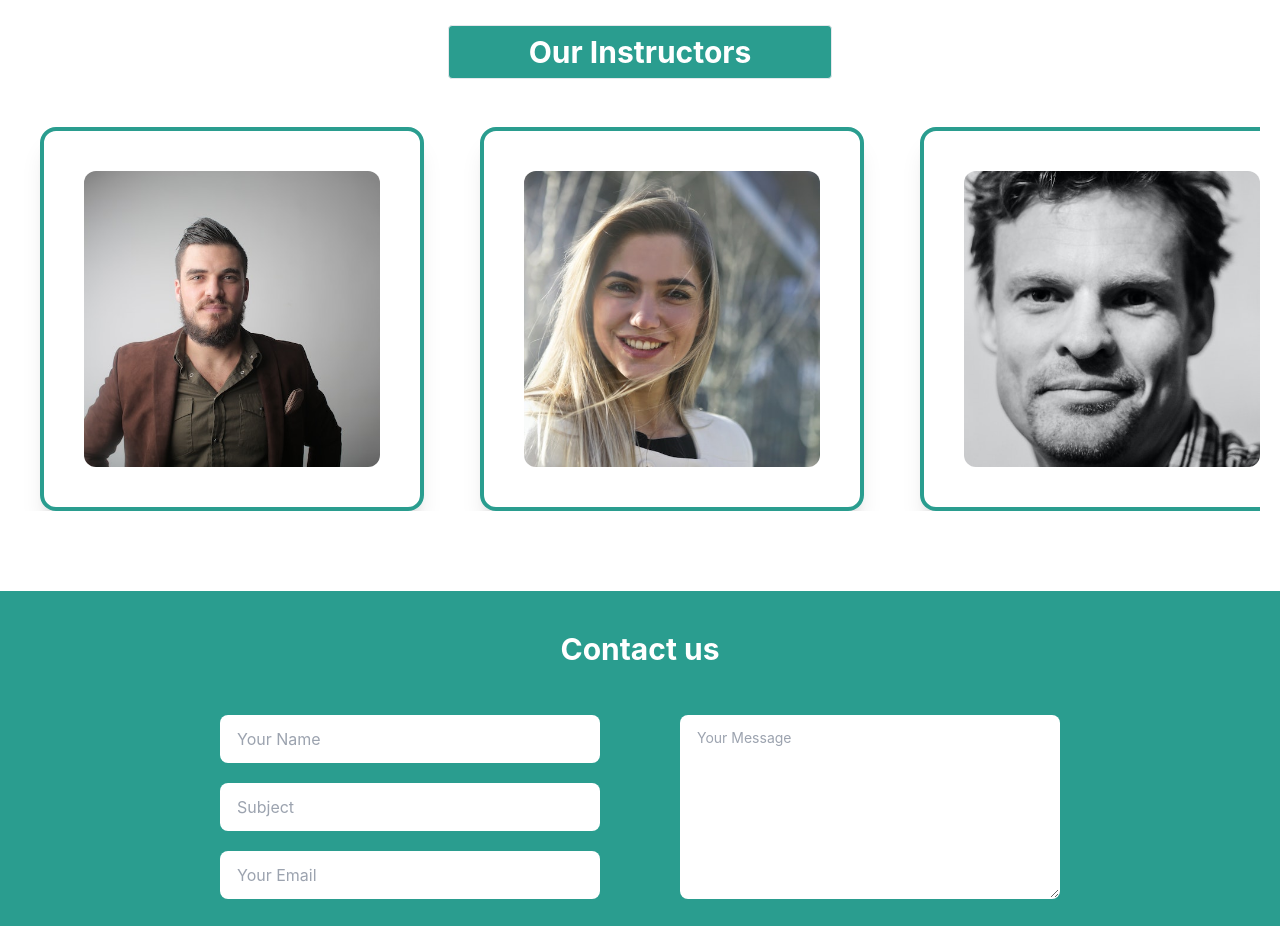
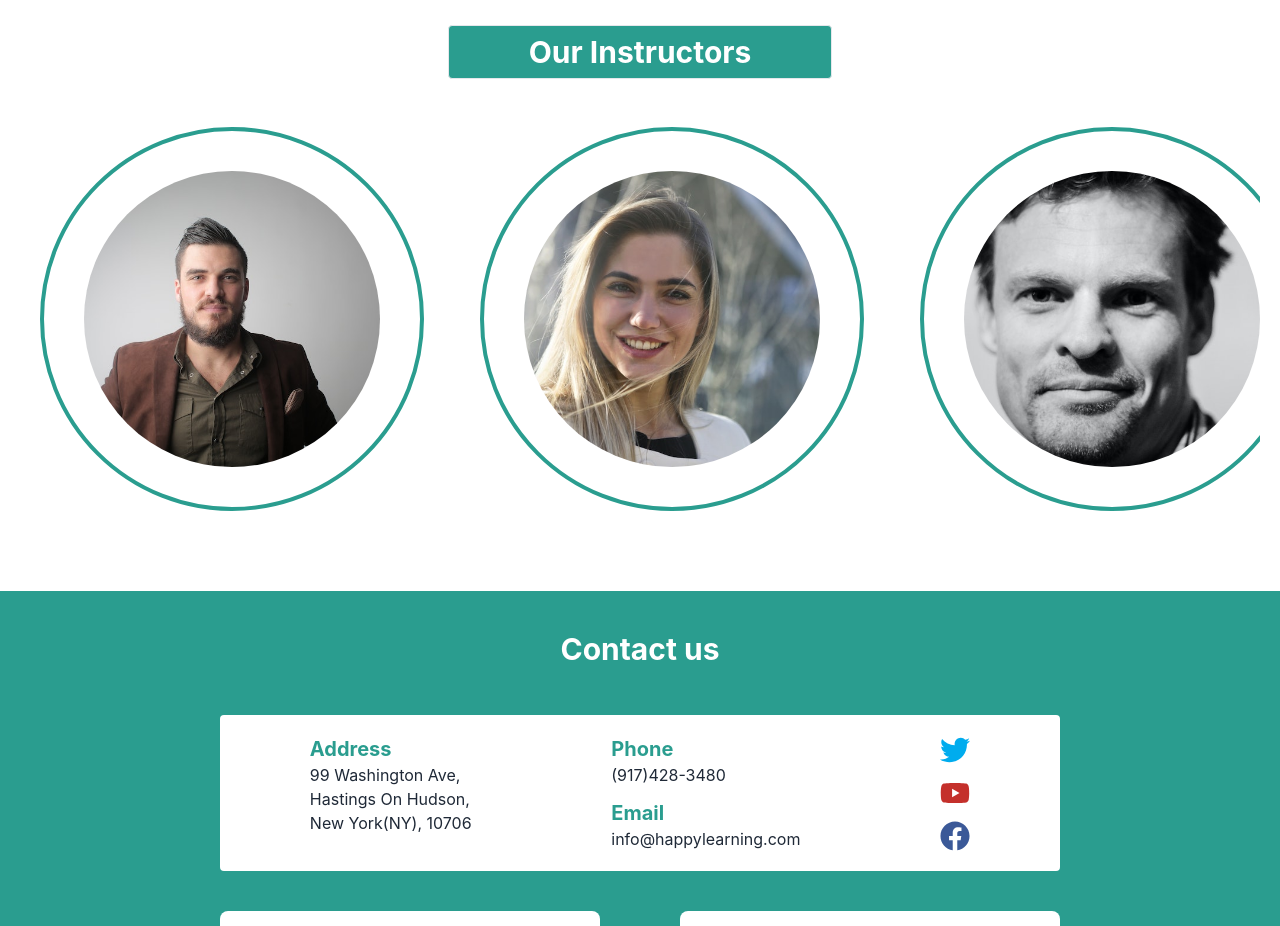
Before and after one commit to joydharsamrat/happy-learnning, a React (Create React App) app: page /home in a window 1280 px wide. Shown: the part 1780-2706 px from the top of the page. Built offline with nearby package versions, Linux system fonts and the light colour scheme; no server answers.

Commit message:
contact section updated

```diff
--- a/src/Pages/Home/Home/Contact/Contact.js
+++ b/src/Pages/Home/Home/Contact/Contact.js
@@ -2,6 +2,8 @@ import React, { useRef } from 'react';
 import emailjs from '@emailjs/browser';
 import { toast } from 'react-hot-toast';
 import { useState } from 'react';
+import { FaTwitter, FaYoutube, FaFacebook } from "react-icons/fa";
+import { Link } from 'react-router-dom';
 
 const Contact = () => {
     const [loading, setLoading] = useState(false)
@@ -27,6 +29,31 @@ const Contact = () => {
 
         <div className='bg-[#2a9d8f] p-10'>
             <h1 className='text-3xl text-white font-bold text-center mb-12'>Contact us</h1>
+            <div className='my-10 '>
+                <div className='lg:flex justify-around p-5 rounded lg:w-[70%] mx-auto bg-white'>
+                    <div>
+                        <h4 className='text-xl text-[#2a9d8f] font-bold'>Address</h4>
+                        <p>99 Washington Ave,<br /> Hastings On Hudson, <br /> New York(NY), 10706</p>
+                    </div>
+                    <div className='my-3 lg:my-0'>
+                        <div>
+                            <h4 className='text-xl text-[#2a9d8f] font-bold'>Phone</h4>
+                            <p>(917)428-3480</p>
+                        </div>
+                        <div className='mt-3'>
+                            <h4 className='text-xl text-[#2a9d8f] font-bold'>Email</h4>
+                            <p>info@happylearning.com</p>
+                        </div>
+                    </div>
+                    <div className='flex lg:flex-col justify-around lg:justify-between text-3xl'>
+                        <Link><FaTwitter className='text-[#00acee] hover:scale-110' ></FaTwitter></Link>
+                        <Link><FaYoutube className='text-[#c4302b] hover:scale-110'></FaYoutube></Link>
+                        <Link><FaFacebook className='text-[#3b5998] hover:scale-110'></FaFacebook></Link>
+
+
+                    </div>
+                </div>
+            </div>
             <form className='flex flex-col items-center lg:w-[70%] mx-auto' ref={form} onSubmit={sendEmail}>
                 <div className='flex flex-col lg:flex-row gap-10 lg:gap-20 mb-10 w-full '>
                     <div className='flex flex-col gap-5 w-full'>
@@ -41,7 +68,7 @@ const Contact = () => {
                         <textarea name="message" className="textarea w-full h-full  " placeholder="Your Message" required></textarea>
                     </div>
                 </div>
-                <input className='btn bg-white w-1/2 lg:w-full text-[#2a9d8f] hover:bg-[#2a9d8f] hover:text-white' type="submit" value={loading ? 'Sending...' : 'Send Message'} />
+                <input className='btn bg-white w-1/2 lg:w-1/4 text-[#2a9d8f] hover:bg-[#18524b] hover:text-white' type="submit" value={loading ? 'Sending...' : 'Send Message'} />
             </form>
 
         </div>
--- a/src/Pages/Home/Home/Instructors/Carousel/InstructorCarousel.js
+++ b/src/Pages/Home/Home/Instructors/Carousel/InstructorCarousel.js
@@ -22,11 +22,11 @@ const InstructorCarousel = () => {
                 <motion.div drag="x" dragConstraints={{ right: 0, left: -width }} className='inner-carousel flex gap-14 px-5'>
 
                     <motion.div className='item'>
-                        <div className="card w-96 border-4 border-[#2a9d8f] text-white shadow-xl relative">
+                        <div className="card w-96 border-4 rounded-full border-[#2a9d8f] text-white  relative">
                             <figure className="px-10 py-10">
-                                <img src={img1} alt="Shoes" className="rounded-xl pointer-events-none" />
+                                <img src={img1} alt="Shoes" className="rounded-full pointer-events-none " />
                             </figure>
-                            <div className="flex flex-col items-center justify-center gap-5 absolute bg-black h-[79%] w-[296px] mx-10 my-10 bg-opacity-70 opacity-0 transition duration-700 ease-in-out rounded-xl hover:opacity-100">
+                            <div className="flex flex-col rounded-full items-center justify-center gap-5 absolute bg-black h-[79%] w-[296px] mx-10 my-10 bg-opacity-70 opacity-0 transition duration-700 ease-in-out hover:opacity-100">
                                 <h2 className="card-title">Benjamin Becker</h2>
                                 <p>Javascript Instructor</p>
                                 <div className="flex gap-10 text-2xl">
@@ -38,11 +38,11 @@ const InstructorCarousel = () => {
                         </div>
                     </motion.div>
                     <motion.div className='item'>
-                        <div className="card w-96 border-4 border-[#2a9d8f] text-white shadow-xl relative">
+                        <div className="card w-96 rounded-full border-4 border-[#2a9d8f] text-white  relative">
                             <figure className="px-10 py-10">
-                                <img src={img2} alt="Shoes" className="rounded-xl pointer-events-none" />
+                                <img src={img2} alt="Shoes" className="rounded-full pointer-events-none" />
                             </figure>
-                            <div className="flex flex-col items-center justify-center gap-5 absolute bg-black h-[79%] w-[296px] mx-10 my-10 bg-opacity-70 opacity-0 transition duration-700 ease-in-out rounded-xl hover:opacity-100">
+                            <div className="flex flex-col items-center justify-center gap-5 absolute bg-black h-[79%] w-[296px] mx-10 my-10 bg-opacity-70 opacity-0 transition duration-700 ease-in-out rounded-full hover:opacity-100">
                                 <h2 className="card-title">Tanya Sullivan</h2>
                                 <p>Python Instructor</p>
                                 <div className="flex gap-10 text-2xl">
@@ -54,11 +54,11 @@ const InstructorCarousel = () => {
                         </div>
                     </motion.div>
                     <motion.div className='item'>
-                        <div className="card w-96 border-4 border-[#2a9d8f] text-white shadow-xl relative">
+                        <div className="card w-96 rounded-full border-4 border-[#2a9d8f] text-white  relative">
                             <figure className="px-10 py-10">
-                                <img src={img3} alt="Shoes" className="rounded-xl pointer-events-none" />
+                                <img src={img3} alt="Shoes" className="rounded-full pointer-events-none" />
                             </figure>
-                            <div className="flex flex-col items-center justify-center gap-5 absolute bg-black h-[79%] w-[296px] mx-10 my-10 bg-opacity-70 opacity-0 transition duration-700 ease-in-out rounded-xl hover:opacity-100">
+                            <div className="flex flex-col items-center justify-center gap-5 absolute bg-black h-[79%] w-[296px] mx-10 my-10 bg-opacity-70 opacity-0 transition duration-700 ease-in-out rounded-full hover:opacity-100">
                                 <h2 className="card-title">Bradford Lane</h2>
                                 <p>Java Instructor</p>
                                 <div className="flex gap-10 text-2xl">
@@ -70,11 +70,11 @@ const InstructorCarousel = () => {
                         </div>
                     </motion.div>
                     <motion.div className='item'>
-                        <div className="card w-96 border-4 border-[#2a9d8f] text-white shadow-xl relative">
+                        <div className="card w-96 border-4 rounded-full border-[#2a9d8f] text-white  relative">
                             <figure className="px-10 py-10">
-                                <img src={img4} alt="Shoes" className="rounded-xl pointer-events-none" />
+                                <img src={img4} alt="Shoes" className="rounded-full pointer-events-none" />
                             </figure>
-                            <div className="flex flex-col items-center justify-center gap-5 absolute bg-black h-[79%] w-[296px] mx-10 my-10 bg-opacity-70 opacity-0 transition duration-700 ease-in-out rounded-xl hover:opacity-100">
+                            <div className="flex flex-col items-center justify-center gap-5 absolute bg-black h-[79%] w-[296px] mx-10 my-10 bg-opacity-70 opacity-0 transition duration-700 ease-in-out rounded-full hover:opacity-100">
                                 <h2 className="card-title">Neal Alvarado</h2>
                                 <p>C# Instructor</p>
                                 <div className="flex gap-10 text-2xl">
@@ -86,11 +86,11 @@ const InstructorCarousel = () => {
                         </div>
                     </motion.div>
                     <motion.div className='item'>
-                        <div className="card w-96 border-4 border-[#2a9d8f] text-white shadow-xl relative">
+                        <div className="card w-96 border-4 rounded-full border-[#2a9d8f] text-white  relative">
                             <figure className="px-10 py-10">
-                                <img src={img5} alt="Shoes" className="rounded-xl pointer-events-none" />
+                                <img src={img5} alt="Shoes" className="rounded-full pointer-events-none" />
                             </figure>
-                            <div className="flex flex-col items-center justify-center gap-5 absolute bg-black h-[79%] w-[296px] mx-10 my-10 bg-opacity-70 opacity-0 transition duration-300 ease-in-out rounded-xl hover:opacity-100">
+                            <div className="flex flex-col items-center justify-center gap-5 absolute bg-black h-[79%] w-[296px] mx-10 my-10 bg-opacity-70 opacity-0 transition duration-300 ease-in-out rounded-full hover:opacity-100">
                                 <h2 className="card-title">Franklin Gregory</h2>
                                 <p>PHP Instructor</p>
                                 <div className="flex gap-10 text-2xl">
@@ -102,11 +102,11 @@ const InstructorCarousel = () => {
                         </div>
                     </motion.div>
                     <motion.div className='item'>
-                        <div className="card w-96 border-4 border-[#2a9d8f] text-white shadow-xl relative">
+                        <div className="card w-96 border-4 rounded-full border-[#2a9d8f] text-white  relative">
                             <figure className="px-10 py-10">
-                                <img src={img6} alt="Shoes" className="rounded-xl pointer-events-none" />
+                                <img src={img6} alt="Shoes" className="rounded-full pointer-events-none" />
                             </figure>
-                            <div className="flex flex-col items-center justify-center gap-5 absolute bg-black h-[79%] w-[296px] mx-10 my-10 bg-opacity-70 opacity-0 transition duration-300 ease-in-out rounded-xl hover:opacity-100">
+                            <div className="flex flex-col items-center justify-center gap-5 absolute bg-black h-[79%] w-[296px] mx-10 my-10 bg-opacity-70 opacity-0 transition duration-300 ease-in-out rounded-full hover:opacity-100">
                                 <h2 className="card-title">Adam Clayton</h2>
                                 <p>Kotlin Instructor</p>
                                 <div className="flex gap-10 text-2xl">
--- a/src/Pages/Home/Home/SecondSection/SecondSection.js
+++ b/src/Pages/Home/Home/SecondSection/SecondSection.js
@@ -7,14 +7,13 @@ const SecondSection = () => {
             <div className='bg-[#2a9d8f] pt-20 pb-40'>
                 <h1 className='text-center section-title text-3xl text-white font-bold p-2'>Why Happy Learning ?</h1>
             </div>
-            <div data-aos="fade-up" data-aos-duration='1500' className='flex flex-col lg:flex-row items-stretch justify-center gap-10 text-center mb-20 lg:-mt-32'>
+            <div className='flex flex-col lg:flex-row items-stretch justify-center gap-10 text-center mb-20 lg:-mt-32'>
                 <motion.div
                     whileHover={{
                         y: -10,
                         scale: 1.05,
                         transition: { duration: .2 }
                     }}
-
                     className='w-screen lg:w-[250px] shadow-xl rounded-b-xl'>
                     <div>
                         <img className=' rounded-t-lg' src="/assets/education.jpg" alt="" />
--- a/src/Pages/Home/Home/TopSection/TopSection.css
+++ b/src/Pages/Home/Home/TopSection/TopSection.css
@@ -1,9 +1,11 @@
 .top-section {
     height: 80vh;
+    width: 100%;
     max-height: 600px;
     background-image: linear-gradient(rgb(0, 0, 0, 0.7), rgb(0, 0, 0, 0.7)), url(https://images.unsplash.com/photo-1517245386807-bb43f82c33c4?ixlib=rb-4.0.3&ixid=MnwxMjA3fDB8MHxwaG90by1wYWdlfHx8fGVufDB8fHx8&auto=format&fit=crop&w=870&q=80);
     background-size: cover;
     background-position: center;
     background-repeat: no-repeat;
     background-attachment: fixed;
+
 }
```
Also changed, not shown: public/assets/education.jpg, public/assets/instructor.jpg.
